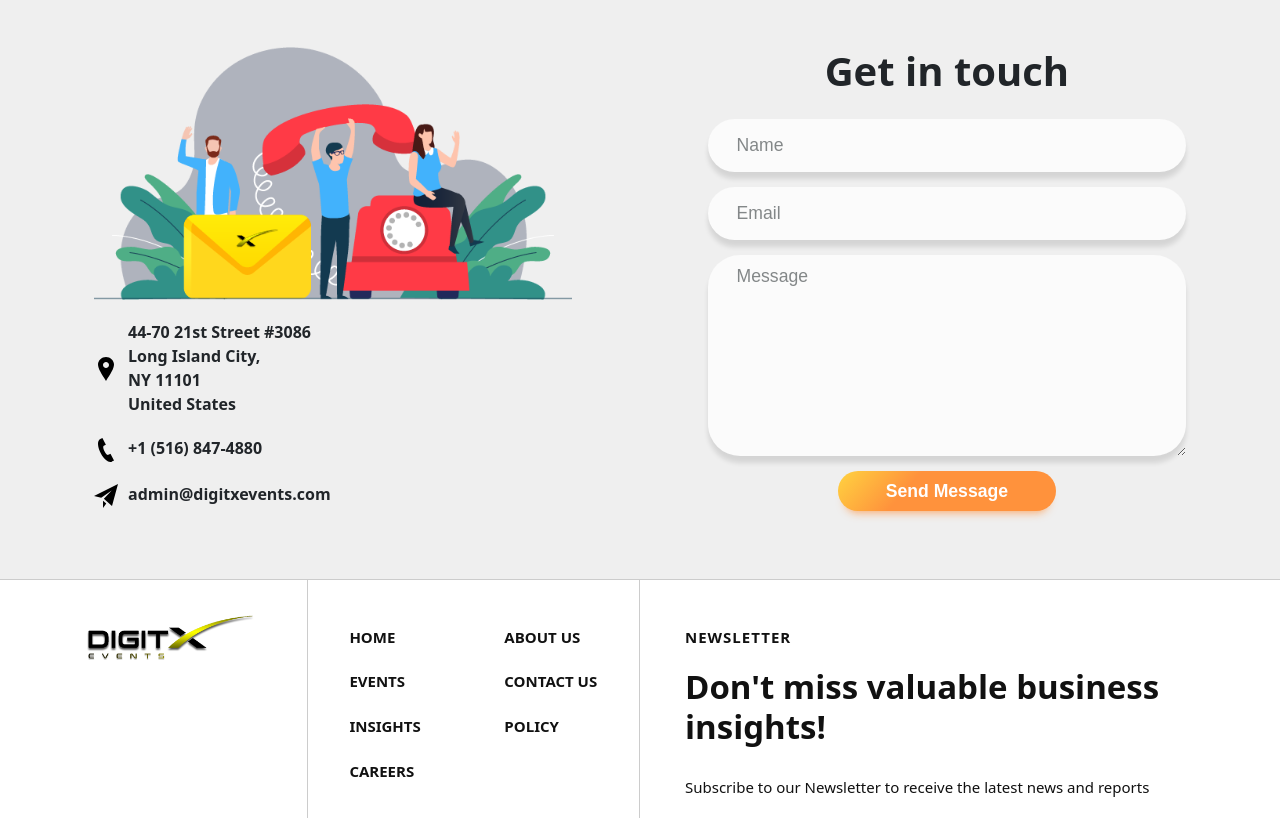
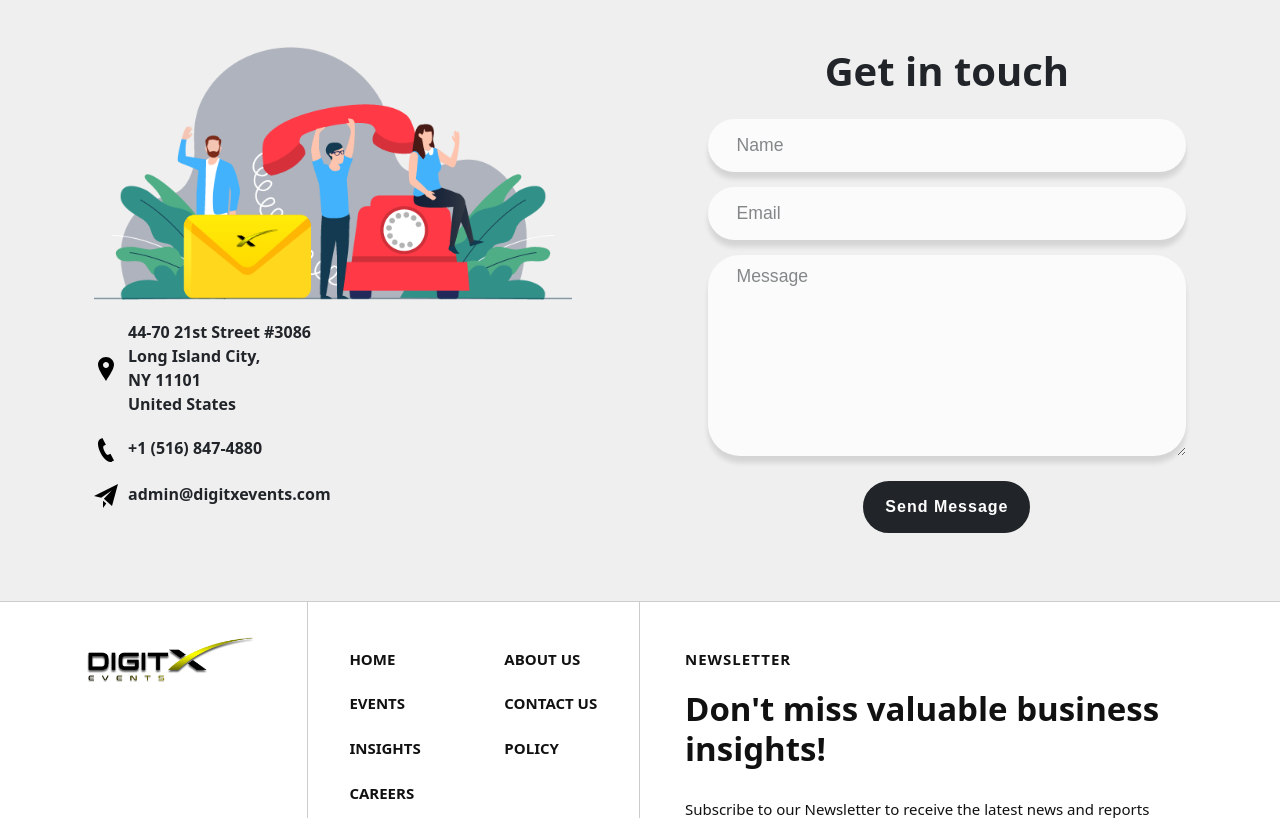
Before and after one commit to digitxevents/Digitxevents, a PHP site: page /contact-us/index.php in a window 1280 px wide. Shown: the part 81-899 px from the top of the page. Run offline with PHP 8.4, Linux system fonts and the light colour scheme.

Commit message:
Correction

```diff
--- a/contact-us/css/style.css
+++ b/contact-us/css/style.css
@@ -45,24 +45,22 @@
     left: 1.5rem;
     top: 1.1rem;
   }
-
   .contact-us #send-button {
-    font-family: "Quicksand", sans-serif;
-    font-weight: bold;
-    height: 2.5rem;
-    line-height: 2.5rem;
-    padding: 0 3rem;
-    border: 0;
-    border-radius: 3rem;
-    background-image: linear-gradient(131deg, #ffd340, #ff923c, #ff923c, #ff923c);
-    background-size: 300% 100%;
-    transition: all 0.3s ease-in-out;
-    color:#fff;
+    text-decoration: none;
+    padding: 12px 20px;
+    font-weight: 600;
+    font-size: 16px;
+    transition: all 0.3s ease;
+    letter-spacing: 1px;
+    color: #fff;
+    background: #212529;
+    border-radius: 50px;
+    border: 2px solid #212529;
+    margin-top: 10px;
   }
-
-  .contact-us #send-button {
-    box-shadow: 0 0.5em 0.5em -0.4em #ff923cba;
-    background-size: 100% 100%;
+  .contact-us #send-button:hover {
+    color: #212529;
+    background: #fff;
   }
   .contact-left{
     width: 45%;
```
